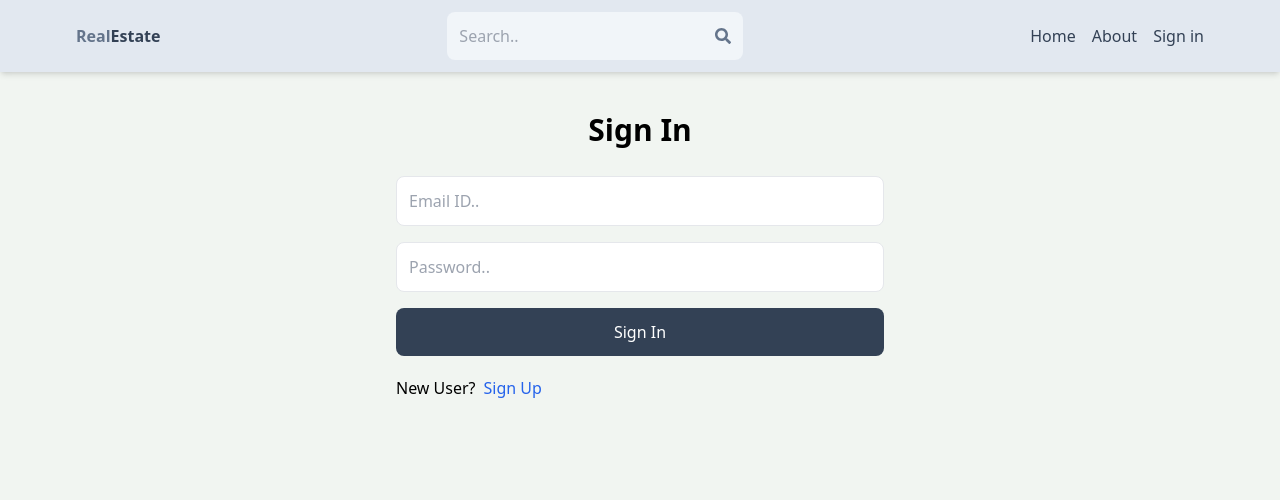
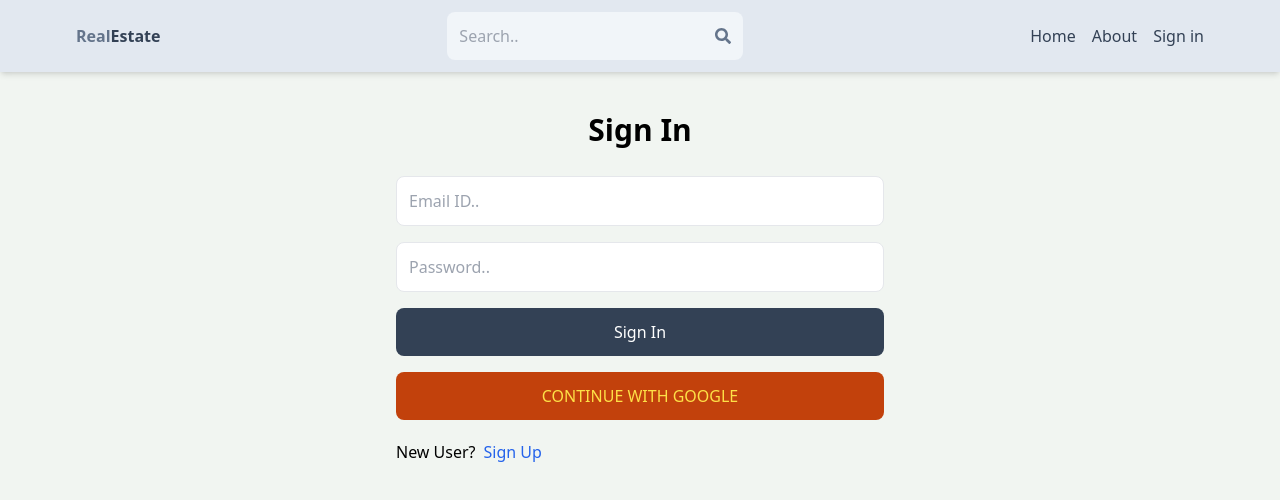
Before and after one commit to nishanth-s03/Real-Estate-System, a React (Vite) app in the folder client/: page /sign-in in a window 1280 px wide. Shown: the top 500 px of the page. Built offline with nearby package versions, Linux system fonts and the light colour scheme.

Commit message:
Added:Google OAuth

```diff
--- /dev/null
+++ b/client/src/components/OAuth.jsx
@@ -0,0 +1,20 @@
+import React from 'react'
+
+export default function OAuth() {
+    const handleGoogleClick = async() => {
+        try {
+
+        } catch (error) {
+            console.log('problem with google',error);
+        }
+    }
+    return (
+        <button
+        type='button'
+        onClick={handleGoogleClick}
+        className='bg-orange-700 text-yellow-300 p-3 rounded-lg
+        uppercase text-bold hover:opacity-90'>
+            Continue With Google
+        </button>
+    )
+}
--- a/client/src/pages/SignIn.jsx
+++ b/client/src/pages/SignIn.jsx
@@ -2,6 +2,7 @@ import React, { useState } from "react";
 import { Link, useNavigate } from "react-router-dom";
 import { useDispatch, useSelector } from "react-redux";
 import { signInStart, signInSuccess, signInFailure } from "../redux/user/userSlice"
+import OAuth from "../components/OAuth";
 
 export default function SignIn() {
   const [formData, setFormData] = useState({});
@@ -66,6 +67,7 @@ export default function SignIn() {
         >
           {loading ? "Loading..." : "Sign In"}
         </button>
+        <OAuth />
       </form>
       <div className="flex gap-2 mt-5">
         <p>New User?</p>
--- a/client/src/pages/SignUp.jsx
+++ b/client/src/pages/SignUp.jsx
@@ -1,5 +1,6 @@
 import React, { useState } from "react";
 import { Link, useNavigate } from "react-router-dom";
+import OAuth from "../components/OAuth";
 
 export default function SignUp() {
   const [formData, setFormData] = useState({});
@@ -74,6 +75,7 @@ export default function SignUp() {
         >
           {loading ? "Loading..." : "Sign Up"}
         </button>
+        <OAuth />
       </form>
       <div className="flex gap-2 mt-5">
         <p>Already have an account?</p>
```
